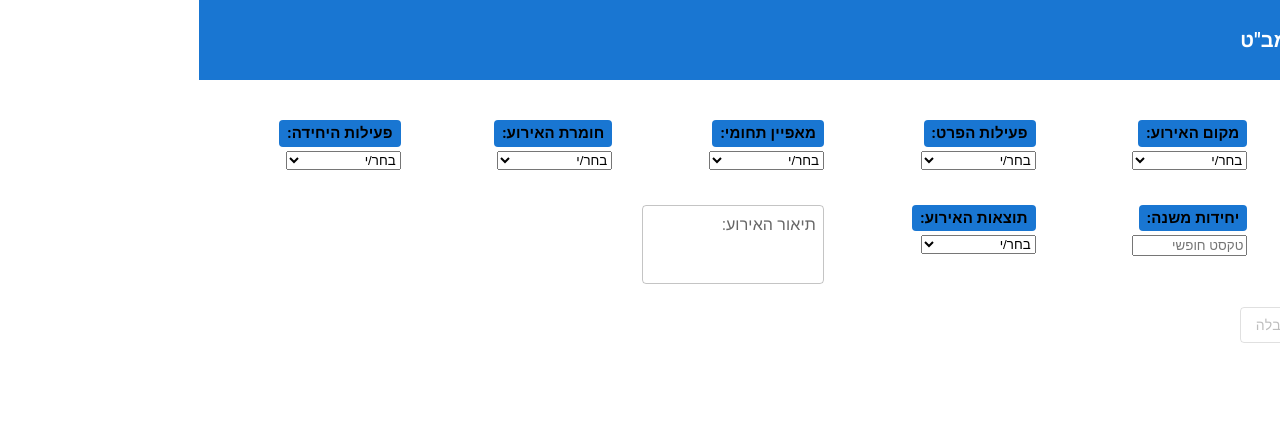
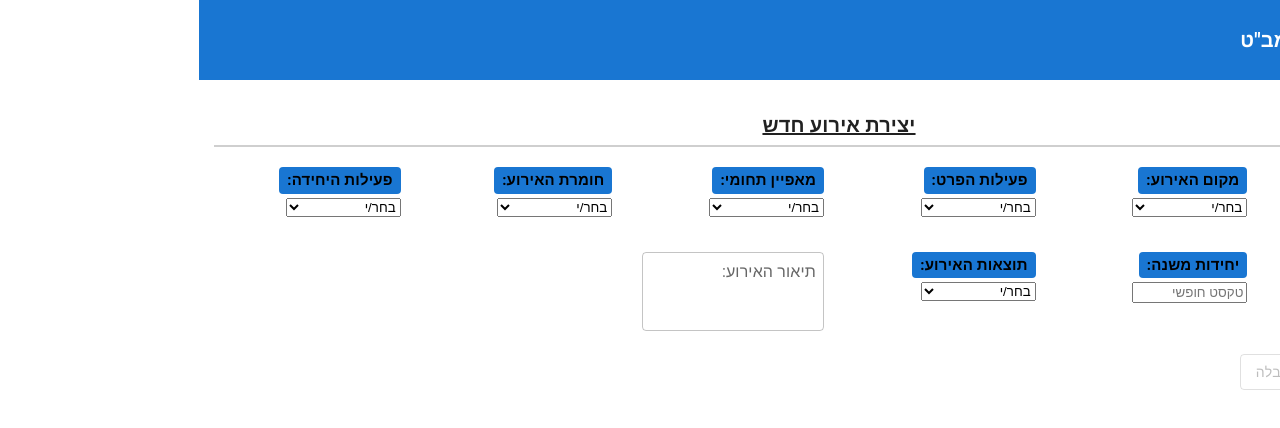
Before and after one commit to OrMashiach25/safetyOrMashiach, a React (Vite) app: page / in a window 1280 px wide. Shown: the top 428 px of the page. Built offline with nearby package versions, Linux system fonts and the light colour scheme; some icons are missing.

Commit message:
Updating an error message timer, adding a title, and changing the tab content

```diff
--- a/index.html
+++ b/index.html
@@ -4,7 +4,7 @@
     <meta charset="UTF-8" />
     <link rel="icon" type="image/svg+xml" href="/vite.svg" />
     <meta name="viewport" content="width=device-width, initial-scale=1.0" />
-    <title>my-app</title>
+    <title>Event-entry-form</title>
   </head>
   <body>
     <div id="root"></div>
--- a/src/App.css
+++ b/src/App.css
@@ -8,6 +8,15 @@
     gap: 10px;
 }
 
+.event-form-title{
+  margin: 10px 15px;
+  border-bottom: 2px solid #cfcfcf;
+  padding-bottom: 5px;
+  text-align: center;
+  font-size: 20px;
+  text-decoration: underline;
+}
+
 .event-form{
     display: grid;
     grid-template-columns: repeat(auto-fit, minmax(180px, 1fr));
@@ -15,6 +24,8 @@
     direction: rtl;
     margin: 20px;
 }
+
+
 
 .field{
   display: flex;
@@ -38,11 +49,6 @@
 .field textarea {
   max-width: 115px;
 }
-
-.field--wide{
-  grid-column: 1 / -1;
-}
-
 
 /*--------------------------------------*/
 /* Description event input label designs */
--- a/src/App.tsx
+++ b/src/App.tsx
@@ -13,9 +13,15 @@ function App() {
     () =>
       createTheme({
         direction: "rtl",
-        palette: mode === 'light' ? {mode} : {mode: 'dark', background : {default: '#2b2c2d'}},
-      }),
-    [mode]
+        palette: mode === 'light'
+        ? {mode: "light"}
+        : {
+            mode: 'dark',
+            background : {default: '#2b2c2d', paper: '#2b2c2d' },
+            text: {primary: '#fff', secondary: '#ddd'},
+          },
+
+      }),[mode]
   );
 
   const toggleMode = () => {
--- a/src/components/EventForm.tsx
+++ b/src/components/EventForm.tsx
@@ -49,6 +49,7 @@ function EventForm() {
     });
 
     const [errorMessage, setErrorMessage] = useState<string>("");
+    const [erorrKey , setErorrKey] = useState(0);
 
     const [allEvents, setAllEnets] = useState<FormData[]>([]);
 
@@ -72,7 +73,8 @@ function EventForm() {
             formData.subSubUnitInput.trim() !== "";
 
         if (!allFilled){
-            setErrorMessage("אנא מלא את כל פרטי הטופס")
+            setErrorMessage("אנא מלא את כל פרטי הטופס");
+            setErorrKey((k) => k+1);
             return;
         }
         setErrorMessage("");
@@ -100,7 +102,8 @@ function EventForm() {
     }
 
     return (
-        <>
+        <div>
+            <h1 className="event-form-title"> יצירת אירוע חדש</h1>
             <form onSubmit={handleSubmit}>
                 <div className="event-form">
                     <div className="field">
@@ -170,7 +173,7 @@ function EventForm() {
 
                 </div>
 
-                {errorMessage && <MuiErorrAlert message={errorMessage} duration={3500}/>}
+                {errorMessage && <MuiErorrAlert key={erorrKey} message={errorMessage} duration={3000}/>}
 
                 <div style={{display: "flex", gap: 12,marginTop:12, margin:20 }}>
                     <Button type="submit" variant="contained" color="primary"
@@ -188,7 +191,7 @@ function EventForm() {
                     </Button>
                 </div>
             </form>
-        </>
+        </div>
     );
 
 }
```
